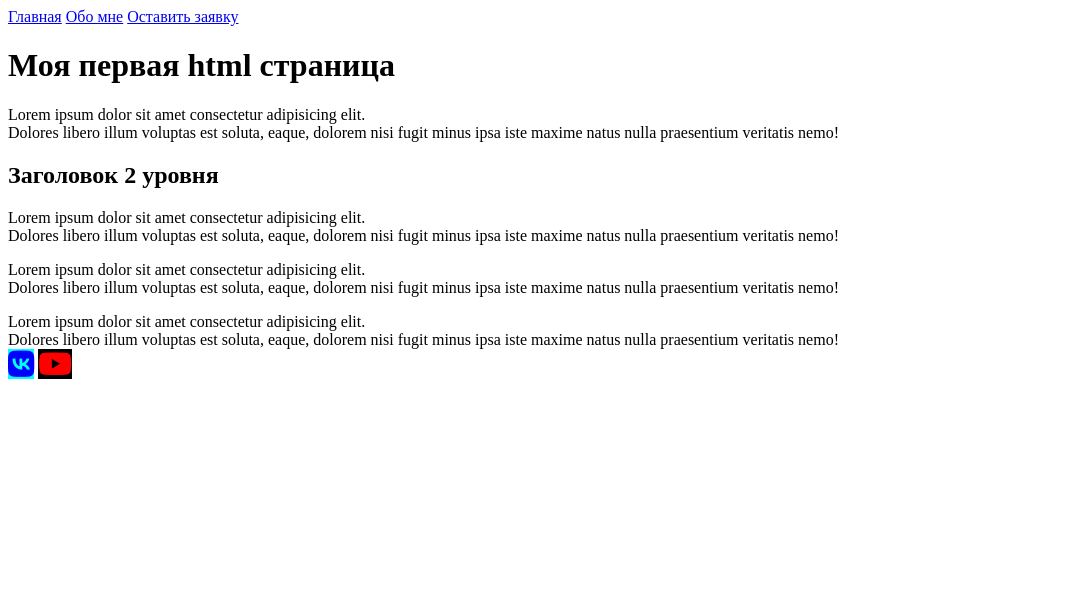
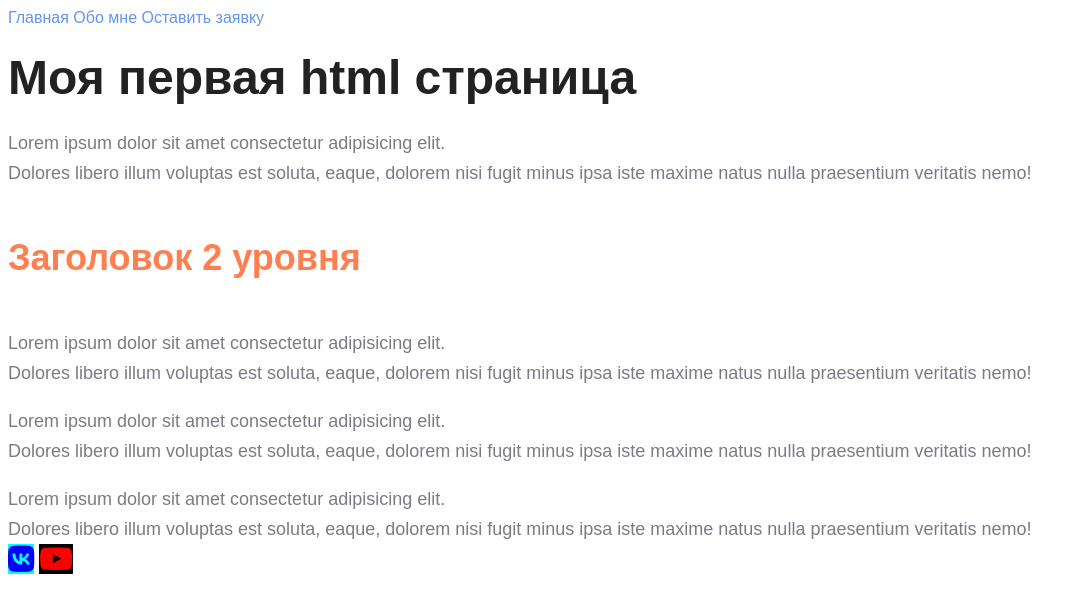
Before and after one commit to MariyaSniFF/HTML-homework1, a plain HTML site: page index.html in a window 1280 px wide. Shown: the whole page, without its empty margins (0-1085 px from the left). Drawn offline with Linux system fonts and the light colour scheme.

Commit message:
change files

```diff
--- a/index.html
+++ b/index.html
@@ -10,22 +10,22 @@
     <title>Document</title>
 </head>
 
-<body>
-    <a href="index.html">Главная</a>
-    <a href="info\about.html">Обо мне</a>
-    <a href="form.html">Оставить заявку</a>
-    <h1>Моя первая html страница</h1>
-    <p>Lorem ipsum dolor sit amet consectetur adipisicing elit.<br>
+<body class="main">
+    <a class="menu" href="index.html">Главная</a>
+    <a class="menu" href="info\about.html">Обо мне</a>
+    <a class="menu" href="form.html">Оставить заявку</a>
+    <h1 class="title">Моя первая html страница</h1>
+    <p class="text" >Lorem ipsum dolor sit amet consectetur adipisicing elit.<br>
         Dolores libero illum voluptas est soluta, eaque, dolorem nisi fugit minus ipsa iste maxime natus nulla
         praesentium veritatis nemo!<br>
-    <h2>Заголовок 2 уровня</h2>
-    <p>Lorem ipsum dolor sit amet consectetur adipisicing elit.<br>
+    <h2 class="titles">Заголовок 2 уровня</h2>
+    <p class="text">Lorem ipsum dolor sit amet consectetur adipisicing elit.<br>
         Dolores libero illum voluptas est soluta, eaque, dolorem nisi fugit minus ipsa iste maxime natus nulla
         praesentium veritatis nemo!<br>
-    <p>Lorem ipsum dolor sit amet consectetur adipisicing elit.<br>
+    <p class="text">Lorem ipsum dolor sit amet consectetur adipisicing elit.<br>
         Dolores libero illum voluptas est soluta, eaque, dolorem nisi fugit minus ipsa iste maxime natus nulla
         praesentium veritatis nemo!<br>
-    <p>Lorem ipsum dolor sit amet consectetur adipisicing elit.<br>
+    <p class="text">Lorem ipsum dolor sit amet consectetur adipisicing elit.<br>
         Dolores libero illum voluptas est soluta, eaque, dolorem nisi fugit minus ipsa iste maxime natus nulla
         praesentium veritatis nemo!<br>
         <a href="https://vk.com/"><i class="fa fa-brands fa-vk"></i></a>
--- a/style.css
+++ b/style.css
@@ -1,14 +1,77 @@
 .fa {
     font-size: 30px;
 }
+
 .fa-brands {
     word-break: 50px;
 }
+
 .fa-vk {
     color: blue;
     background-color: aqua;
-   }
+}
+
 .fa-youtube {
-color: red;
-background-color: black;
+    color: red;
+    background-color: black;
 }
+
+a {
+    text-decoration: none;
+}
+
+.menu {
+    color: cornflowerblue;
+    font-size: 16px;
+    line-height: 20px;
+}
+
+.title {
+    color: #222222;
+    font-size: 48px;
+    line-height: 36px;
+    font-weight: bold;
+}
+
+.text {
+    font-style: normal;
+    font-weight: 300;
+    font-size: 18px;
+    line-height: 30px;
+    color: #7D7987
+}
+
+.titles {
+    color: coral;
+    font-style: normal;
+    font-weight: 700;
+    font-size: 36px;
+    line-height: 80px;
+}
+
+.pict {
+    border-radius: 10px;
+    width: 150px;
+}
+
+.field {
+    width: 200px;
+    height: 30px;
+    outline: none;
+    border: 1px solid #ccc;
+    border-radius: 15px;
+    font-size: 14px;
+    line-height: 30px;
+}
+
+.push {
+    width: 100px;
+    height: 30px;
+    font-size: 14px;
+    border: 1px solid #ccc;
+    border-radius: 10px;
+}
+
+.main {
+    font-family: sans-serif;
+}
```
Also changed, not shown: form.html (+9 -9 lines), info/about.html (+8 -8 lines).
